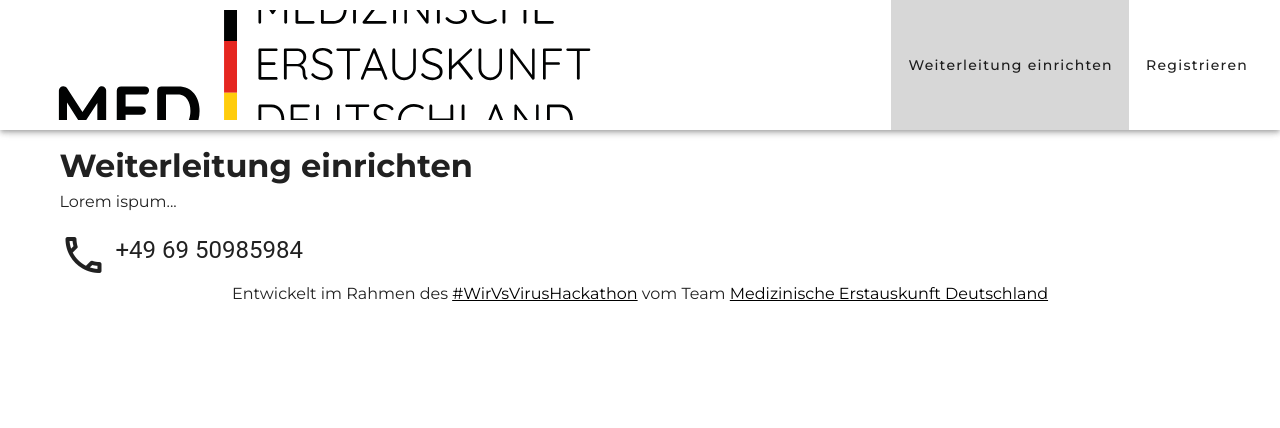
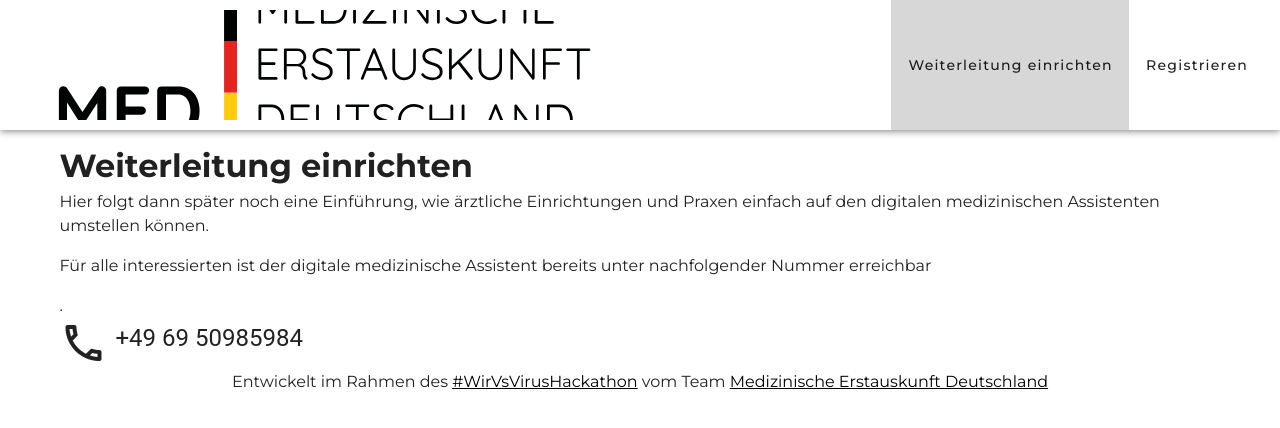
Before and after one commit to SybitVsVirus/frontend, a Vue app: page /hotline in a window 1280 px wide. Shown: the top 428 px of the page. Built offline with nearby package versions, Linux system fonts and the light colour scheme.

Commit message:
Text for hotline

```diff
--- a/src/views/Hotline.vue
+++ b/src/views/Hotline.vue
@@ -4,7 +4,8 @@
         <v-row class="text-left">
             <v-col cols="12">
               <h1>Weiterleitung einrichten</h1>
-              <p>Lorem ispum...</p>
+              <p>Hier folgt dann später noch eine Einführung, wie ärztliche Einrichtungen und Praxen einfach auf den digitalen medizinischen Assistenten umstellen können.</p>
+              <p>Für alle interessierten ist der digitale medizinische Assistent bereits unter nachfolgender Nummer erreichbar</p>.
               <div class="align-center d-flex body-1">
                 <span class="mdi mdi-phone-outline mdi-2 pr-2 mb-n3 display-2	"></span>
                 <span class="headline">+49 69 50985984</span>
```
